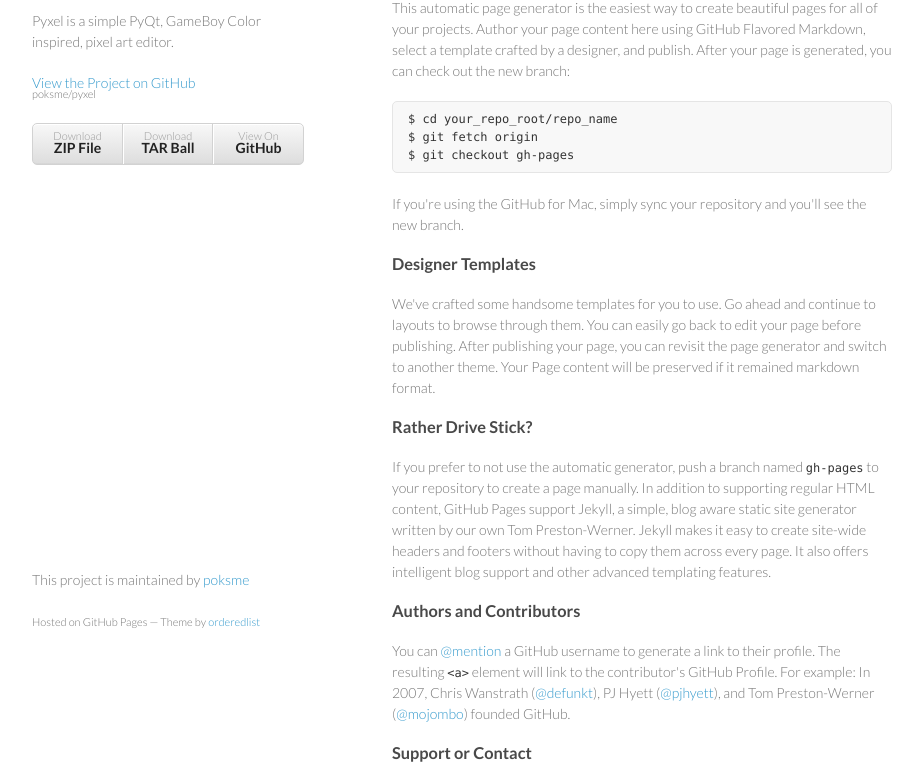
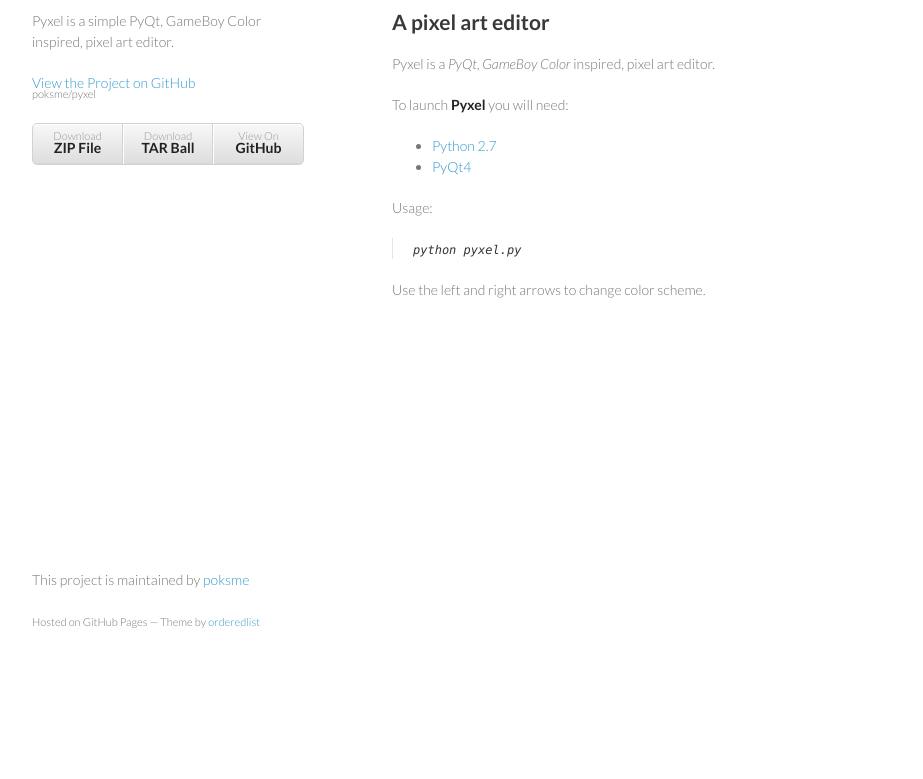
Before and after one commit to poksme/Pyxel, a plain HTML site: page index.html in a window 1280 px wide. Shown: the part 99-878 px from the top of the page, without its empty margins (178-1101 px from the left). After the commit the page ends 800 px from the top, so only its background shows below. Drawn offline with Linux system fonts and the light colour scheme.

```diff
--- a/index.html
+++ b/index.html
@@ -28,37 +28,28 @@
         </ul>
       </header>
       <section>
-        <h3>
-<a name="welcome-to-github-pages" class="anchor" href="#welcome-to-github-pages"><span class="octicon octicon-link"></span></a>Welcome to GitHub Pages.</h3>
+        <h1>
+<a name="pyxel" class="anchor" href="#pyxel"><span class="octicon octicon-link"></span></a>Pyxel</h1>
 
-<p>This automatic page generator is the easiest way to create beautiful pages for all of your projects. Author your page content here using GitHub Flavored Markdown, select a template crafted by a designer, and publish. After your page is generated, you can check out the new branch:</p>
+<h2>
+<a name="a-pixel-art-editor" class="anchor" href="#a-pixel-art-editor"><span class="octicon octicon-link"></span></a>A pixel art editor</h2>
 
-<pre><code>$ cd your_repo_root/repo_name
-$ git fetch origin
-$ git checkout gh-pages
-</code></pre>
+<p>Pyxel is a <em>PyQt</em>, <em>GameBoy Color</em> inspired, pixel art editor.</p>
 
-<p>If you're using the GitHub for Mac, simply sync your repository and you'll see the new branch.</p>
+<p>To launch <strong>Pyxel</strong> you will need:</p>
 
-<h3>
-<a name="designer-templates" class="anchor" href="#designer-templates"><span class="octicon octicon-link"></span></a>Designer Templates</h3>
+<ul>
+<li>  <a href="http://www.python.org/download/">Python 2.7</a>
+</li>
+<li>  <a href="http://www.riverbankcomputing.co.uk/software/pyqt/download">PyQt4</a>
+</li>
+</ul><p>Usage:</p>
 
-<p>We've crafted some handsome templates for you to use. Go ahead and continue to layouts to browse through them. You can easily go back to edit your page before publishing. After publishing your page, you can revisit the page generator and switch to another theme. Your Page content will be preserved if it remained markdown format.</p>
+<blockquote>
+<p><code>python pyxel.py</code></p>
+</blockquote>
 
-<h3>
-<a name="rather-drive-stick" class="anchor" href="#rather-drive-stick"><span class="octicon octicon-link"></span></a>Rather Drive Stick?</h3>
-
-<p>If you prefer to not use the automatic generator, push a branch named <code>gh-pages</code> to your repository to create a page manually. In addition to supporting regular HTML content, GitHub Pages support Jekyll, a simple, blog aware static site generator written by our own Tom Preston-Werner. Jekyll makes it easy to create site-wide headers and footers without having to copy them across every page. It also offers intelligent blog support and other advanced templating features.</p>
-
-<h3>
-<a name="authors-and-contributors" class="anchor" href="#authors-and-contributors"><span class="octicon octicon-link"></span></a>Authors and Contributors</h3>
-
-<p>You can <a href="https://github.com/blog/821" class="user-mention">@mention</a> a GitHub username to generate a link to their profile. The resulting <code>&lt;a&gt;</code> element will link to the contributor's GitHub Profile. For example: In 2007, Chris Wanstrath (<a href="https://github.com/defunkt" class="user-mention">@defunkt</a>), PJ Hyett (<a href="https://github.com/pjhyett" class="user-mention">@pjhyett</a>), and Tom Preston-Werner (<a href="https://github.com/mojombo" class="user-mention">@mojombo</a>) founded GitHub.</p>
-
-<h3>
-<a name="support-or-contact" class="anchor" href="#support-or-contact"><span class="octicon octicon-link"></span></a>Support or Contact</h3>
-
-<p>Having trouble with Pages? Check out the documentation at <a href="http://help.github.com/pages">http://help.github.com/pages</a> or contact <a href="mailto:support@github.com">support@github.com</a> and we’ll help you sort it out.</p>
+<p>Use the left and right arrows to change color scheme.</p>
       </section>
       <footer>
         <p>This project is maintained by <a href="https://github.com/poksme">poksme</a></p>
```
Also changed, not shown: params.json (+1 -1 lines).
